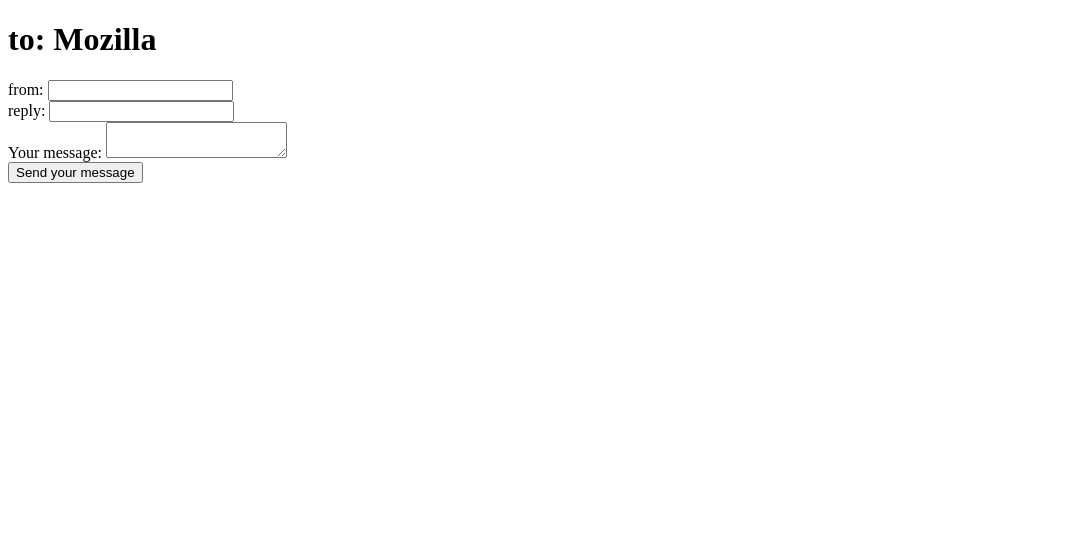
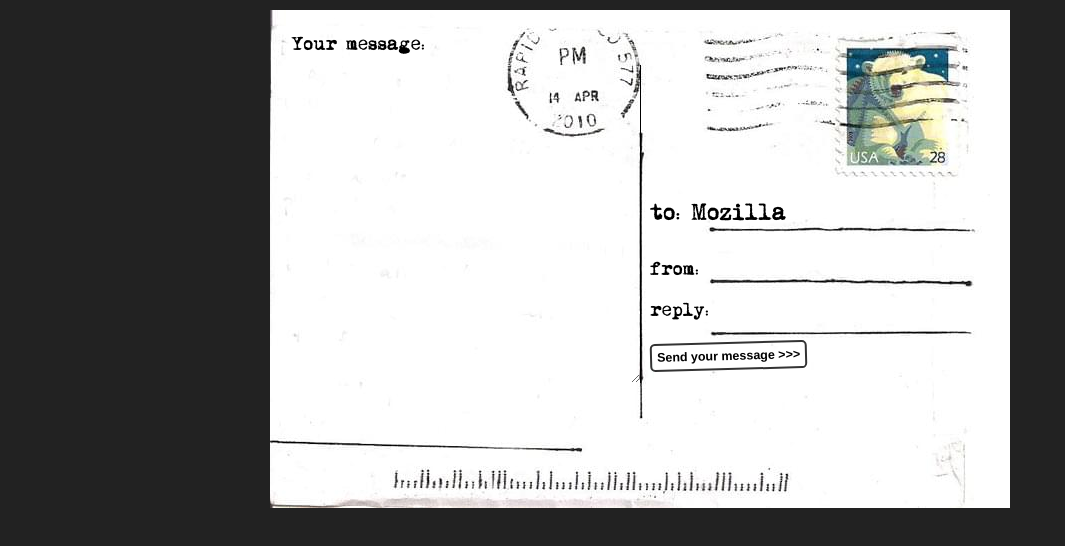
Before and after one commit to slivermarkr/Post-Card, a plain HTML site: page index.html in a window 1280 px wide. Shown: the whole page, without its empty margins (0-1065 px from the left). Drawn offline with Linux system fonts and the light colour scheme.

Commit message:
styling HTL form

```diff
--- a/index.html
+++ b/index.html
@@ -4,9 +4,7 @@
     <meta charset="utf-8">
     <meta name="viewport" content="width=device-width">
     <title>Postcard example</title>
-    <style>
-
-    </style>
+    <link rel="stylesheet" href="style.css">
   </head>
 
 <body>
--- /dev/null
+++ b/style.css
@@ -0,0 +1,114 @@
+@font-face {
+    font-family: "handwriting";
+    src:
+        url(./font/journal-webfont.woff2) format("woff2"),
+        url(./font/journal-webfont.woff) format("woff");
+    font-weight: normal;
+    font-style: normal;
+}
+
+@font-face {
+    font-family: "typewriter";
+    src:
+        url(./font/momt___-webfont.woff2) format("woff2"),
+        url(./font/momt___-webfont.woff) format("woff");
+    font-weight: normal;
+    font-style: normal;
+}
+
+body {
+    font: 1.3rem sans-serif;
+    padding: 0.5em;
+    margin: 0;
+    background-color: #222;
+}
+
+form {
+    position: relative;
+    width: 740px;
+    height: 498px;
+    margin: 0 auto;
+    padding: 1em;
+    box-sizing: border-box;
+    background: #fff url(background.jpg);
+
+    display: grid;
+    grid-gap: 20px;
+    grid-template-columns: repeat(2, 1fr);
+    grid-template-rows: 10em 1em 1em 1em;
+}
+
+h1 {
+    font:
+    1em "typewriter",
+    monospace;
+    align-self: end;
+}
+
+#message {
+    grid-row: 1 / 5;
+}
+
+#from,
+#reply {
+    display: flex;
+}
+
+label {
+    font:
+    0.8em "typewriter",
+    sans-serif;
+}
+
+input,
+textarea {
+    font:
+    1.4em/1.5em "handwriting",
+    cursive,
+    sans-serif;
+    border: none;
+    padding: none;
+    margin: 0;
+    width: 80%;
+    background: none;
+}
+
+input:focus,
+textarea:focus {
+    background: rgb(0 0 0 /10%);
+    border-radius: 5px;
+}
+
+textarea {
+    display: block;
+
+    padding: 10px;
+    margin: 10px 0 0 -10px;
+    width: 100%;
+    height: 90%;
+
+
+    border-right: 1px solid;
+
+    overflow: auto;
+}
+
+button {
+    padding:  5px;
+    font: bold 0.6em sans-serif;
+    border: 2px solid #333;
+    border-radius: 5px;
+    background: none;
+    cursor: pointer;
+    transform: rotate(-1.5deg);
+}
+
+button:after {
+    content:  " >>>";
+}
+
+button:hover,
+button:focus {
+    background: #000;
+    color: #fff;
+}
```
Also changed, not shown: Screenshot_2024-02-08_00-23-50.jpg (added), image-1.png (added), image.png (added), 1 other file.
